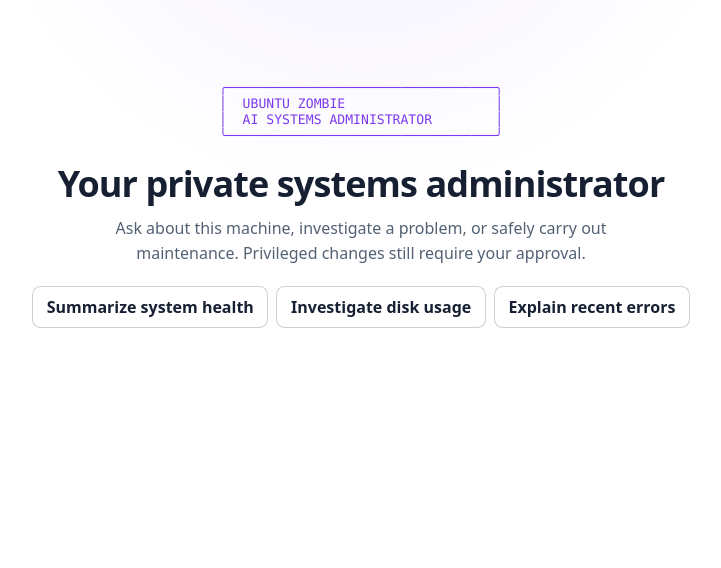
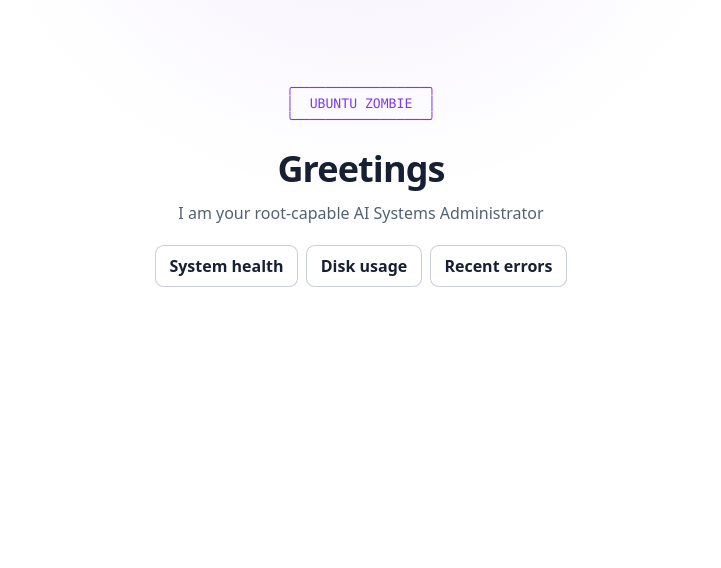
Before and after one commit to japer-technology/ubuntu-zombie, a Python web app: template payload/agent/templates/index.html in a window 1280 px wide. Shown: the part 45-613 px from the top of the page, without its empty margins (279-1000 px from the left). Run offline with Jinja, Linux system fonts and the light colour scheme; the template is opened without the code that fills it, so the values that code supplies are empty; some libraries are stand-ins or nearby versions.

Commit message:
Update index.html

```diff
--- a/payload/agent/templates/index.html
+++ b/payload/agent/templates/index.html
@@ -281,17 +281,15 @@
 </header>
 <main id="viewport">
 <div id="welcome" class="welcome">
-<pre class="wordmark" aria-hidden="true">╭──────────────────────────────────╮
-│  UBUNTU ZOMBIE                   │
-│  AI SYSTEMS ADMINISTRATOR        │
-╰──────────────────────────────────╯</pre>
-  <h2 id="welcome-title">Your private systems administrator</h2>
-  <p>Ask about this machine, investigate a problem, or safely carry out
-    maintenance. Privileged changes still require your approval.</p>
+<pre class="wordmark" aria-hidden="true">╭─────────────────╮
+│  UBUNTU ZOMBIE  │
+╰─────────────────╯</pre>
+  <h2 id="welcome-title">Greetings</h2>
+  <p>I am your root-capable AI Systems Administrator</p>
   <div class="starter-actions" aria-label="Example prompts">
-    <button type="button" data-starter="Summarize this system's health">Summarize system health</button>
-    <button type="button" data-starter="Show me what is using the most disk space">Investigate disk usage</button>
-    <button type="button" data-starter="Check for recent system errors and explain them">Explain recent errors</button>
+    <button type="button" data-starter="Deep report about the health of all components of the PC">System health</button>
+    <button type="button" data-starter="Show me what is using the most disk space amd a deep analysis of the rest">Disk usage</button>
+    <button type="button" data-starter="Check for recent system errors and explain them">Recent errors</button>
   </div>
 </div>
 <div id="log" role="log" aria-live="polite" aria-relevant="additions text"
```
